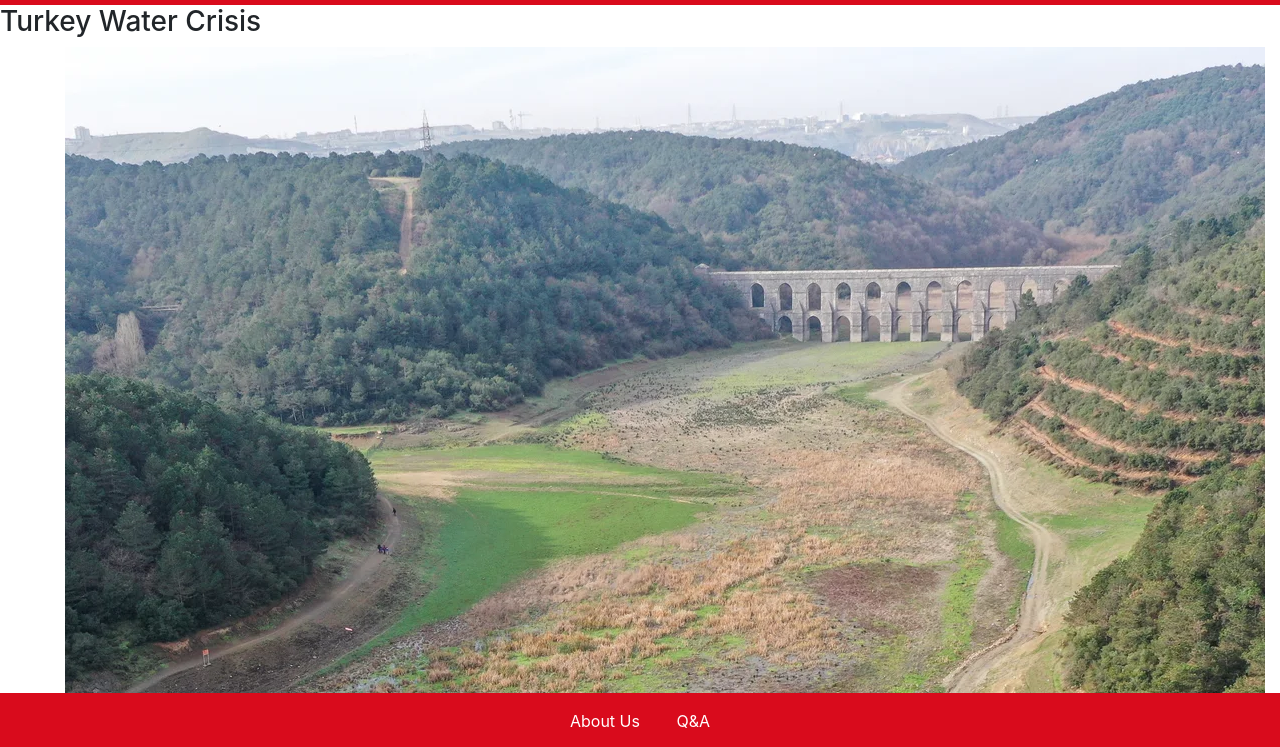
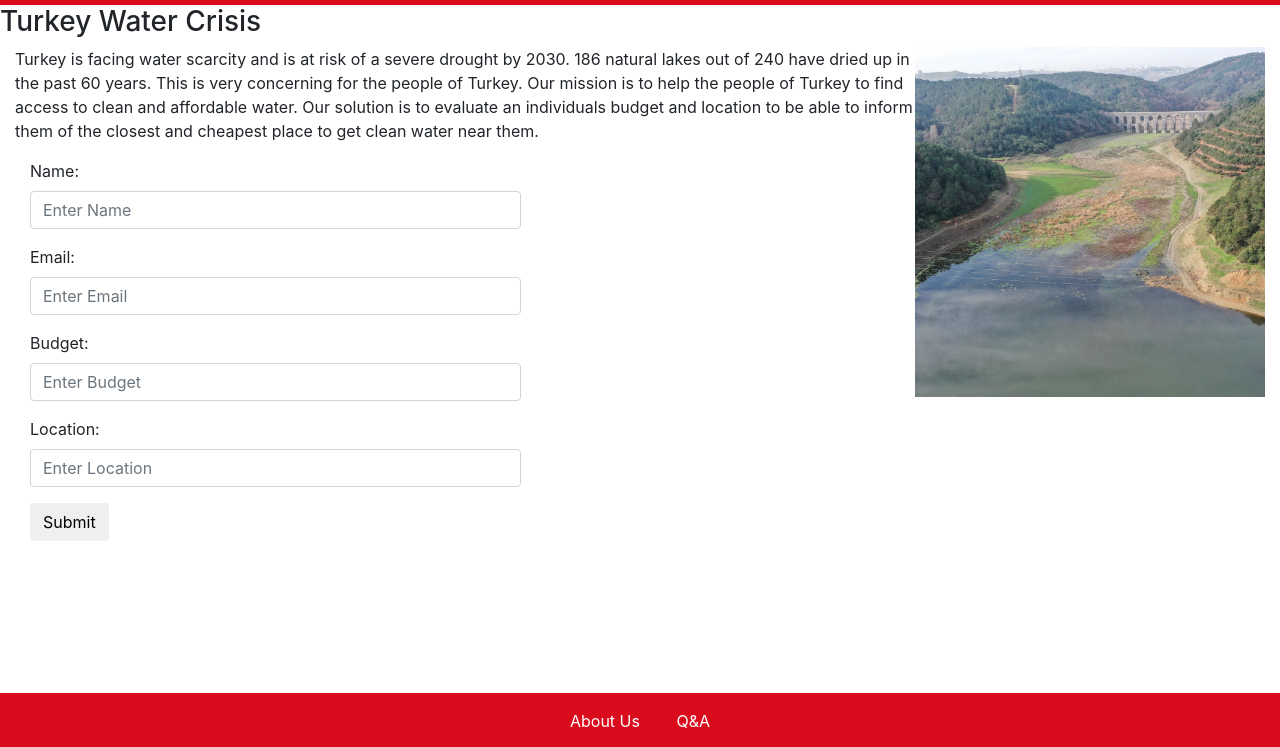
Before and after one commit to Bietiel/INFS-PROJECT, a plain HTML site: page INFS PROJECT/water.html in a window 1280 px wide. Shown: the part 51-798 px from the top of the page. Drawn offline with nearby package versions, Linux system fonts and the light colour scheme.

Commit message:
11/18 9:00p

```diff
--- a/INFS PROJECT/water.html
+++ b/INFS PROJECT/water.html
@@ -53,7 +53,7 @@
 </nav>
 <h3>Turkey Water Crisis</h3>
 <div class="container-fluid">
-        <p class="textbox"><img align="right" class="picture" src="Images/5472.webp" alt="Lake in Turkey">Turkey is facing water scarcity and is at risk of a severe drought by 2030. 186 natural lakes out of 240 have dried up in the past 60 years. This is very concerning for the people of Turkey. Our mission is to help the people of Turkey to find access to clean and affordable water. Our solution is to evaluate an individuals budget and location to be able to inform them of the closest and cheapest place to get clean water near them.</p>
+        <p class="textbox"><img align="right" class="picture" width="350px" height="350px" src="Images/5472.webp" alt="Lake in Turkey">Turkey is facing water scarcity and is at risk of a severe drought by 2030. 186 natural lakes out of 240 have dried up in the past 60 years. This is very concerning for the people of Turkey. Our mission is to help the people of Turkey to find access to clean and affordable water. Our solution is to evaluate an individuals budget and location to be able to inform them of the closest and cheapest place to get clean water near them.</p>
 
 
 <form class="form-horizontal" action="../scripts/webform.php" method="post">
```
